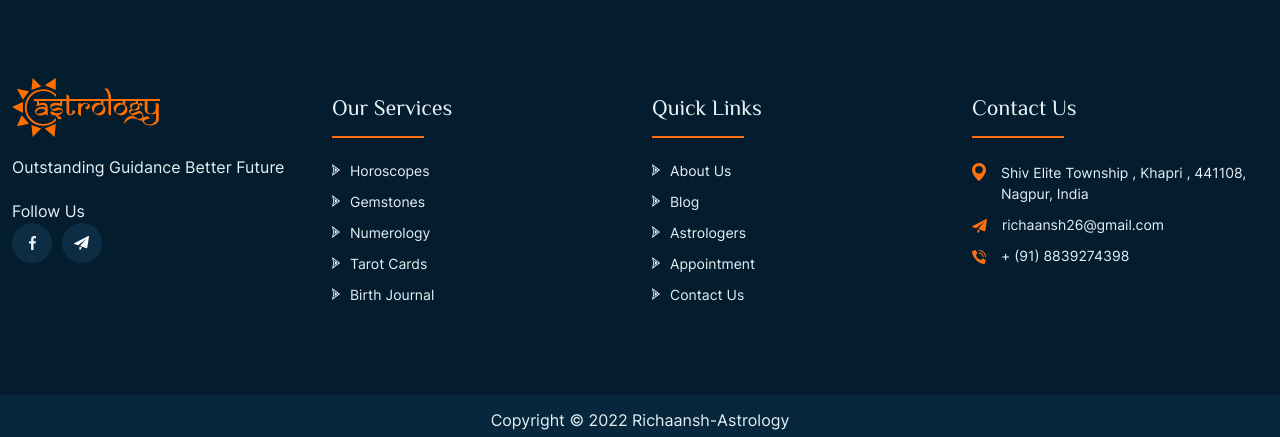
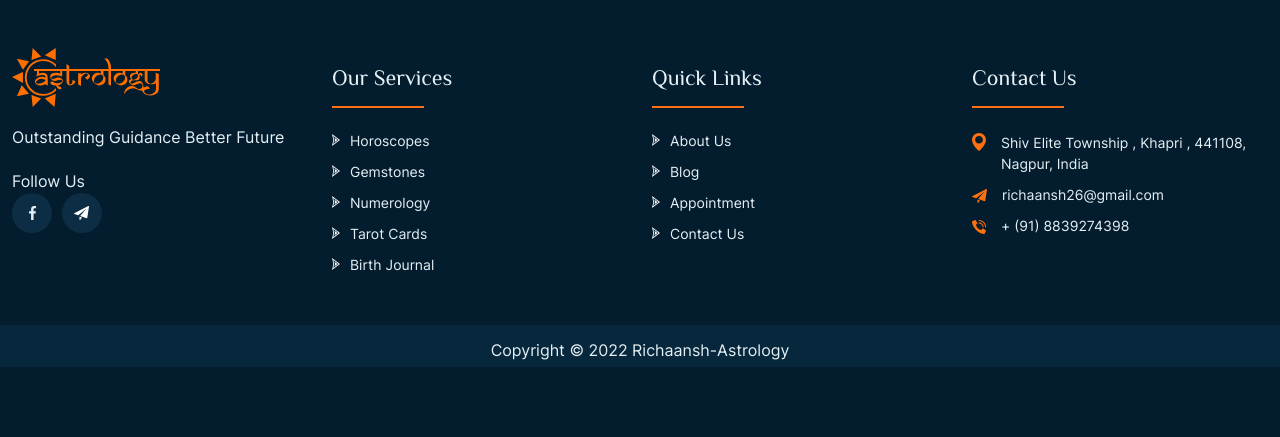
Before and after one commit to udaykahar/RJS, a plain HTML site: page index.html in a window 1280 px wide. Shown: the part 4075-4512 px from the top of the page. After the commit the page ends 4442 px from the top, so only its background shows below. Drawn offline with nearby package versions, Linux system fonts and the light colour scheme; files whose address does not match are found by name.

Commit message:
index done

```diff
--- a/index.html
+++ b/index.html
@@ -830,7 +830,7 @@
                     </div>
 
 
-                    <div class="as_padderTop50 as_padderBottom80 ">
+                    <div class="as_padderTop20 as_padderBottom40 ">
                         <div class="row">
                             <div class="col-lg-3 col-md-6 col-sm-6 col-12">
                             <div class="as_footer_widget">
@@ -876,7 +876,7 @@
                                <ul>
                                    <li><a href="about.html" class="flex items-center content-center"><span><svg xmlns="http://www.w3.org/2000/svg" xmlns:xlink="http://www.w3.org/1999/xlink" preserveAspectRatio="xMidYMid" width="8" height="12" viewBox="0 0 8 12"> <path d="M8.000,5.998 L-0.002,11.997 L1.292,5.998 L-0.002,-0.001 L8.000,5.998 ZM1.265,9.924 L6.502,5.998 L1.265,2.071 L2.112,5.998 L1.265,9.924 ZM5.451,5.998 L2.496,8.213 L2.974,5.998 L2.496,3.783 L5.451,5.998 Z" class="cls-1"/> </svg></span> About Us</a></li>
                                    <li><a href="blog.html" class="flex items-center content-center"><span><svg xmlns="http://www.w3.org/2000/svg" xmlns:xlink="http://www.w3.org/1999/xlink" preserveAspectRatio="xMidYMid" width="8" height="12" viewBox="0 0 8 12"> <path d="M8.000,5.998 L-0.002,11.997 L1.292,5.998 L-0.002,-0.001 L8.000,5.998 ZM1.265,9.924 L6.502,5.998 L1.265,2.071 L2.112,5.998 L1.265,9.924 ZM5.451,5.998 L2.496,8.213 L2.974,5.998 L2.496,3.783 L5.451,5.998 Z" class="cls-1"/> </svg></span> Blog</a></li>
-                                   <li><a href="astrologer.html" class="flex items-center content-center"><span><svg xmlns="http://www.w3.org/2000/svg" xmlns:xlink="http://www.w3.org/1999/xlink" preserveAspectRatio="xMidYMid" width="8" height="12" viewBox="0 0 8 12"> <path d="M8.000,5.998 L-0.002,11.997 L1.292,5.998 L-0.002,-0.001 L8.000,5.998 ZM1.265,9.924 L6.502,5.998 L1.265,2.071 L2.112,5.998 L1.265,9.924 ZM5.451,5.998 L2.496,8.213 L2.974,5.998 L2.496,3.783 L5.451,5.998 Z" class="cls-1"/> </svg></span> Astrologers</a></li>
+
                                    <li><a href="appointment.html" class="flex items-center content-center"><span><svg xmlns="http://www.w3.org/2000/svg" xmlns:xlink="http://www.w3.org/1999/xlink" preserveAspectRatio="xMidYMid" width="8" height="12" viewBox="0 0 8 12"> <path d="M8.000,5.998 L-0.002,11.997 L1.292,5.998 L-0.002,-0.001 L8.000,5.998 ZM1.265,9.924 L6.502,5.998 L1.265,2.071 L2.112,5.998 L1.265,9.924 ZM5.451,5.998 L2.496,8.213 L2.974,5.998 L2.496,3.783 L5.451,5.998 Z" class="cls-1"/> </svg></span> Appointment</a></li>
                                    <li><a href="contact.html" class="flex items-center content-center"><span><svg xmlns="http://www.w3.org/2000/svg" xmlns:xlink="http://www.w3.org/1999/xlink" preserveAspectRatio="xMidYMid" width="8" height="12" viewBox="0 0 8 12"> <path d="M8.000,5.998 L-0.002,11.997 L1.292,5.998 L-0.002,-0.001 L8.000,5.998 ZM1.265,9.924 L6.502,5.998 L1.265,2.071 L2.112,5.998 L1.265,9.924 ZM5.451,5.998 L2.496,8.213 L2.974,5.998 L2.496,3.783 L5.451,5.998 Z" class="cls-1"/> </svg></span> Contact Us</a></li>
                                </ul>
@@ -900,7 +900,7 @@
                                    <li>
                                        <img src="assets/images/svg/call.svg" alt="">
                                         <p>
-                                            <a href="tel:+91 8839274398">+ (91) 8839274398</a>
+                                            <a href="tel:+918839274398">+ (91) 8839274398</a>
                                         </p>
                                     </li>
                                </ul>
```
